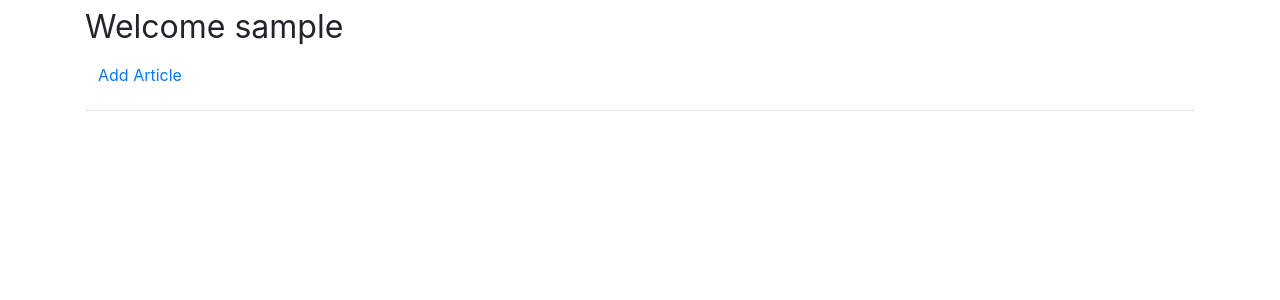
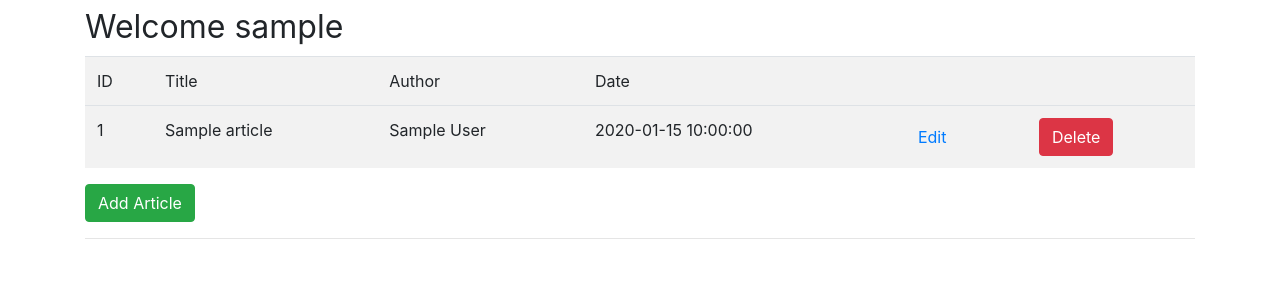
Before and after one commit to realgio95/myflaskapp, a Flask app: page /dashboard in a window 1280 px wide. Shown: the part 56-356 px from the top of the page. Run offline with Flask 2, Linux system fonts and the light colour scheme; the visitor is signed in with stand-in values (Sample User, id 1); tables that the repository leaves empty or names only in its code hold one stand-in row (values such as "Sample post"); some libraries are stand-ins or nearby versions.

Commit message:
Added Article adding and queries

```diff
--- a/app.py
+++ b/app.py
@@ -17,7 +17,7 @@ app.config['MYSQL_CURSORCLASS'] = 'DictCursor'
 # init MYSQL
 mysql = MySQL(app)
 
-Articles = Articles()
+# Articles = Articles()
 
 # Index
 
@@ -36,13 +36,39 @@ def about():
 # All Articles
 @app.route('/articles')
 def articles():
+    cur = mysql.connection.cursor()
+
+    result = cur.execute("SELECT * FROM articles")
+
+    articles = cur.fetchall()
+
+    if result > 0:
+        return render_template('articles.html', articles=articles)
+    else:
+        msg = "No articles Found"
+        return render_template('articles.html', msg)
+    cur.close()
+
     return render_template('articles.html', articles=Articles)
 
 
 # Single Article
 @app.route('/article/<string:id>/')
 def article(id):
-    return render_template('article.html', id=id)
+    cur = mysql.connection.cursor()
+
+    result = cur.execute("SELECT * FROM articles WHERE id = %s", (id))
+
+    article = cur.fetchone()
+
+    if result > 0:
+        return render_template('article.html', article=article)
+    else:
+        msg = "No articles Found"
+        return render_template('articles.html', msg)
+    cur.close()
+
+    return render_template('articles.html', articles=Articles)
 
 
 # Register Form Class
@@ -147,7 +173,20 @@ def logout():
 @app.route('/dashboard')
 @is_logged_in
 def dashboard():
+    cur = mysql.connection.cursor()
 
+    # Get the articles
+    result = cur.execute("SELECT * FROM articles")
+
+    articles = cur.fetchall()
+
+    if result > 0:
+        return render_template('dashboard.html', articles=articles)
+    else:
+        msg = 'NO Articles Found'
+        render_template('dashboard.html', msg)
+
+    cur.close()
     return render_template('dashboard.html')
 
 # Article Form Class
@@ -170,7 +209,7 @@ def add_article():
         cur = mysql.connection.cursor()
 
         # Execute
-        cur.execute("INSERT INTO articles(title, body, author) VALUES(%s %s %s)",
+        cur.execute("INSERT INTO articles(title, body, author) VALUES(%s, %s, %s)",
                     (title, body, session['username']))
 
         # Commit to the database
--- a/templates/add_article.html
+++ b/templates/add_article.html
@@ -7,8 +7,8 @@
         <div class="form-group">
             {{render_field(form.title, class_="form-control")}}
         </div>
-        <div class="form-group">
-            {{render_field(form.body, class_="form-control")}}
+        <div class="form-group ">
+            {{render_field(form.body, class_="form-control", id='editor1') }}
         </div>
         <p><input type="submit" class="btn btn-primary value="Submit"></p>
     </form>
--- a/templates/dashboard.html
+++ b/templates/dashboard.html
@@ -4,10 +4,30 @@
   <div>
     <h1>     <small>Welcome <span>{{session.username}}</span> </small> </h1>
 
+    <table class="table table-striped">
+        <tr>
+            <td>ID</td>
+            <td>Title</td>
+            <td>Author</td>
+            <td>Date</td>
+            <th></th>
+            <th></th>
+        <tr>
+        {% for article in articles%}
+            <tr>
+                <td>{{article.id}}</td>
+                <td>{{article.title}}</td>
+                <td>{{article.author}}</td>
+                <td>{{article.create_date}}</td>
+                <td><a href="edit_aricle/{{article.id}}"" class="btn btn-default pull-right">Edit</a></td>
+                <th><a href="#" class="btn btn-danger">Delete</a></th>
+            <tr>
+        {% endfor %}
+    </table>
 
 
 
-    <a class='btn btn-sucess' href='/add_article'> Add Article </a>
+    <a class='btn btn-success' href='/add_article'> Add Article </a>
 
     <hr>
    </div>
--- a/templates/home.html
+++ b/templates/home.html
@@ -3,6 +3,11 @@
 {% block body %}
  <div class="jumbotron text-center">
     <h1>Welcome To FlaskApp</h1>
+    {% if session.logged_in == null %}
+        <a href="/register" class="btn btn-primary btn-lg">Register</a>
+        <a href="/register" class="btn btn-success btn-lg">Log In</a>
+    {%endif%}
+
 
     <p class="lead">This application is built on the Python Flask framework and is the focus for the "Python Flask From Scratch" YouTube series</p>
 </div>
--- a/templates/layout.html
+++ b/templates/layout.html
@@ -15,5 +15,16 @@
 
 	    </div>
 		<script src="https://stackpath.bootstrapcdn.com/bootstrap/4.1.1/js/bootstrap.min.js"></script>
+		<script src="https://cdn.ckeditor.com/ckeditor5/10.0.1/classic/ckeditor.js"></script>
+		<script>
+			ClassicEditor
+				.create( document.querySelector( '#editor' ) )
+				.then( editor => {
+					console.log( editor );
+				} )
+				.catch( error => {
+					console.error( error );
+				} );
+		</script>
 	</body>
 </html>
```
Also changed, not shown: templates/article.html (+9 -1 lines).
